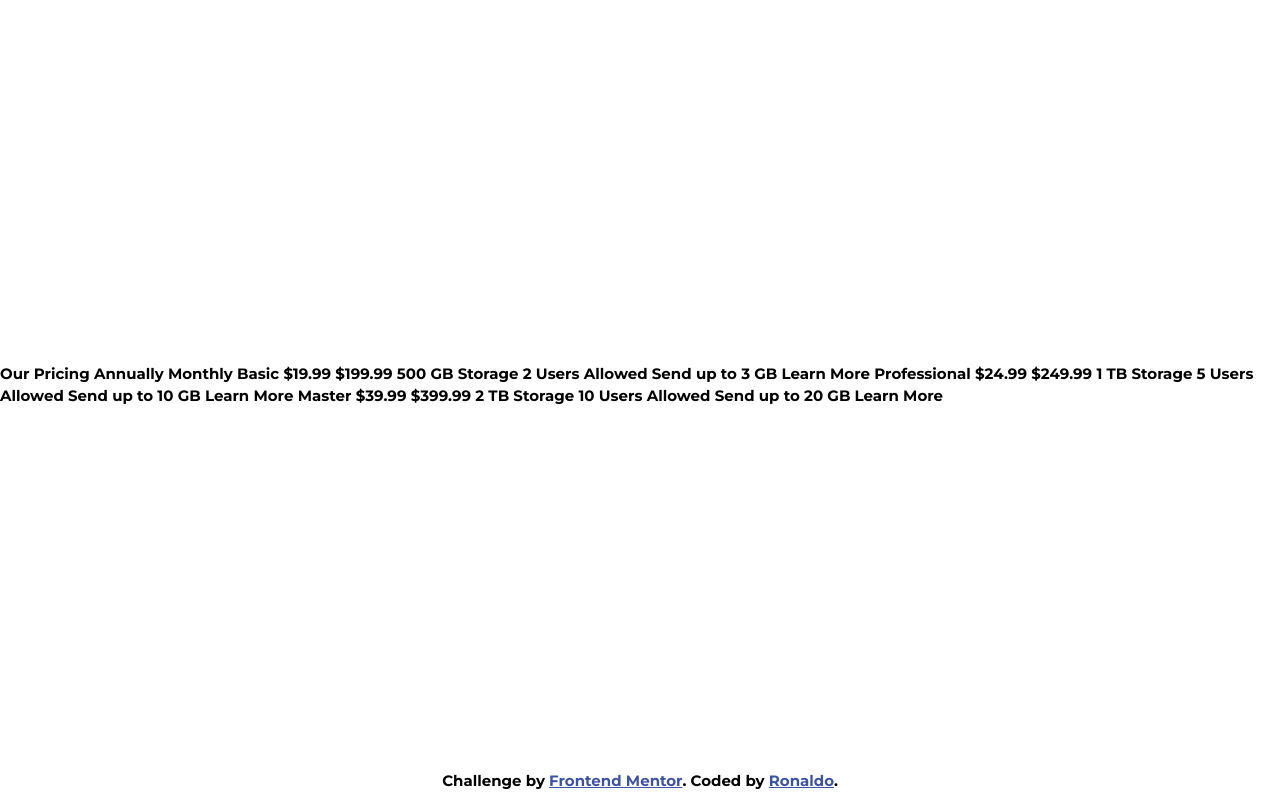
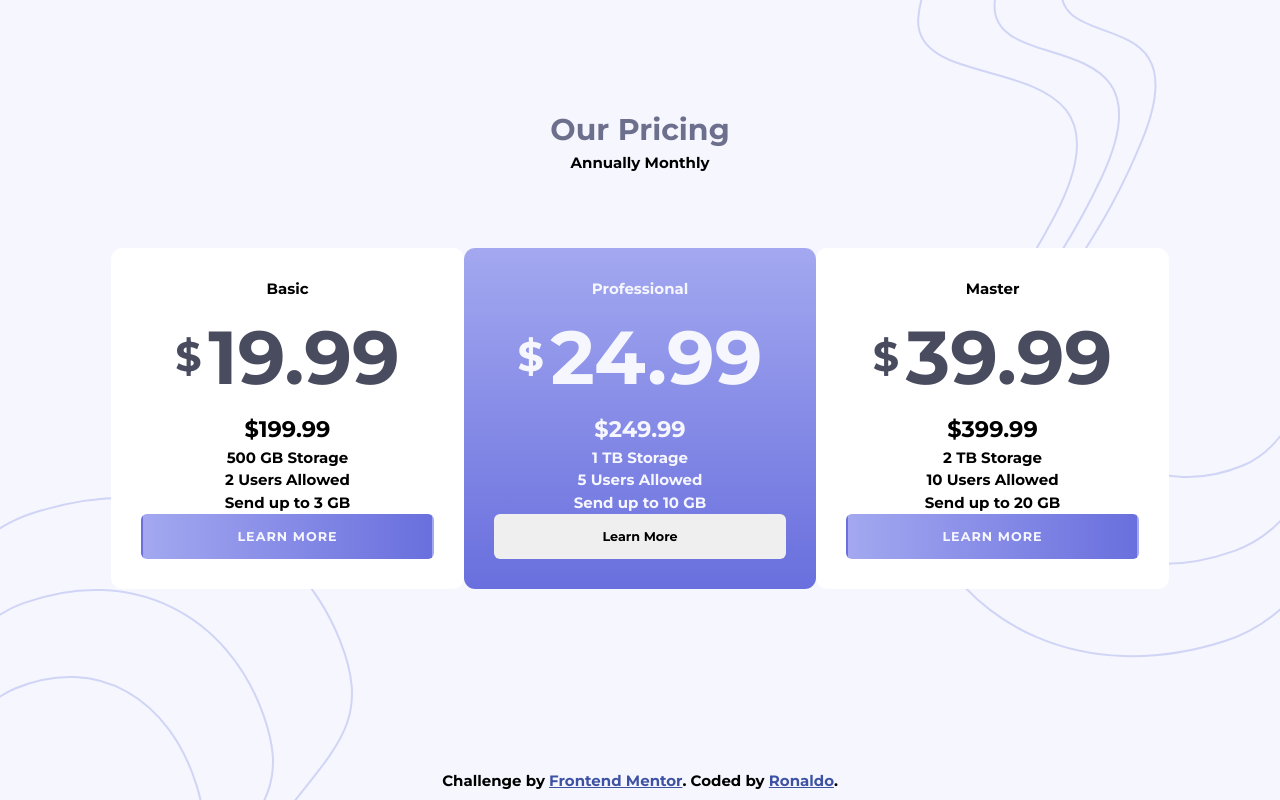
Before and after one commit to marckesin/Pricing-Component-With-Toggle, a plain HTML site: page index.html in a window 1280 px wide. Drawn offline with Linux system fonts and the light colour scheme.

Commit message:
Definições de layout

```diff
--- a/index.html
+++ b/index.html
@@ -16,11 +16,58 @@
   <body>
     <div class="container-main">
       <main>
-        Our Pricing Annually Monthly Basic &dollar;19.99 &dollar;199.99 500 GB
-        Storage 2 Users Allowed Send up to 3 GB Learn More Professional
-        &dollar;24.99 &dollar;249.99 1 TB Storage 5 Users Allowed Send up to 10
-        GB Learn More Master &dollar;39.99 &dollar;399.99 2 TB Storage 10 Users
-        Allowed Send up to 20 GB Learn More
+        <h1 class="heading">Our Pricing</h1>
+        <div class="toggle">Annually Monthly</div>
+        <div class="container-grid">
+          <div class="c-1">
+            <div class="card">
+              <p>Basic</p>
+              <div class="container-price dark-grayish-blue">
+                <p>&dollar;</p>
+                <h2 class="price-montly">19.99</h2>
+              </div>
+              <h2 class="price-annually"><span>&dollar;</span>199.99</h2>
+              <div class="list">
+                <p>500 GB Storage</p>
+                <p>2 Users Allowed</p>
+                <p>Send up to 3 GB</p>
+              </div>
+              <button class="btn">Learn More</button>
+            </div>
+          </div>
+          <div class="c-2">
+            <div class="card-middle">
+              <p>Professional</p>
+              <div class="container-price">
+                <p>&dollar;</p>
+                <h2 class="price-montly">24.99</h2>
+              </div>
+              <h2 class="price-annually"><span>&dollar;</span>249.99</h2>
+              <div class="list">
+                <p>1 TB Storage</p>
+                <p>5 Users Allowed</p>
+                <p>Send up to 10 GB</p>
+              </div>
+              <button class="btn">Learn More</button>
+            </div>
+          </div>
+          <div class="c-3">
+            <div class="card">
+              <p>Master</p>
+              <div class="container-price dark-grayish-blue">
+                <p>&dollar;</p>
+                <h2 class="price-montly">39.99</h2>
+              </div>
+              <h2 class="price-annually"><span>&dollar;</span>399.99</h2>
+              <div class="list">
+                <p>2 TB Storage</p>
+                <p>10 Users Allowed</p>
+                <p>Send up to 20 GB</p>
+              </div>
+              <button class="btn">Learn More</button>
+            </div>
+          </div>
+        </div>
       </main>
 
       <footer class="attribution mt-lg-0 mt-5">
--- a/stylesheets/_reset.scss
+++ b/stylesheets/_reset.scss
@@ -12,7 +12,7 @@
 
 html,
 body {
-  height: 100%;
+  height: auto;
   font-size: 15px;
 }
 
--- a/stylesheets/style.scss
+++ b/stylesheets/style.scss
@@ -1,13 +1,15 @@
 @use "reset";
 
-$linear-gradient: hsl(236, 72%, 79%) to hsl(237, 63%, 64%);
+$linear-gradient: hsl(236, 72%, 79%), hsl(237, 63%, 64%);
 $very-light-grayish-blue: hsl(240, 78%, 98%);
 $light-grayish-blue: hsl(234, 14%, 74%);
 $grayish-blue: hsl(233, 13%, 49%);
 $dark-grayish-blue: hsl(232, 13%, 33%);
+$white: hsl(0, 0%, 100%);
 
 main {
   margin: auto;
+  text-align: center;
 }
 
 .attribution {
@@ -19,17 +21,128 @@ main {
   }
 }
 
+.btn {
+  display: block;
+  margin: auto;
+  cursor: pointer;
+  width: 100%;
+  height: 3rem;
+  border-color: transparent;
+  border-radius: 0.4rem;
+  font-size: 0.85rem;
+}
+
+.card,
+.card-middle {
+  border-radius: 0.75rem;
+  padding: 2rem;
+  width: 100%;
+}
+
+.card {
+  background-color: $white;
+
+  .btn {
+    background-image: linear-gradient(90deg, $linear-gradient);
+    color: $very-light-grayish-blue;
+    letter-spacing: 1px;
+    text-transform: uppercase;
+  }
+}
+
+.card-middle {
+  background-image: linear-gradient(180deg, $linear-gradient);
+  color: $very-light-grayish-blue;
+  transform: scaleY(1rem);
+}
+
+.container-grid {
+  display: grid;
+  grid-auto-columns: 2fr;
+  grid-template-areas: "c-1 c-2 c-3";
+  width: 70.5rem;
+  height: 32.6rem;
+}
+
 .container-main {
   height: 100vh;
   display: flex;
   flex-direction: column;
   justify-content: space-between;
   padding-bottom: 0.5rem;
+  background: url("../images/bg-top.svg") no-repeat right top,
+    url("../images/bg-bottom.svg") no-repeat left bottom,
+    $very-light-grayish-blue;
 }
 
-.container-grid {
-  display: grid;
-  grid-auto-columns: 2fr;
-  grid-template-areas: "c-1 c-2 c-3";
-  gap: 1.5rem;
+.container-price {
+  display: flex;
+  align-items: center;
+  justify-content: center;
+  gap: 0.45rem;
+
+  p {
+    font-size: 2.75rem;
+  }
+
+  .price-annually {
+    display: none;
+  }
+
+  .price-montly {
+    font-size: 5rem;
+  }
 }
+
+.c-1,
+.c-2,
+.c-3 {
+  display: flex;
+  align-items: center;
+}
+
+.c-1 {
+  grid-area: c-1;
+}
+
+.c-2 {
+  grid-area: c-2;
+}
+
+.c-3 {
+  grid-area: c-3;
+}
+
+.dark-grayish-blue {
+  color: $dark-grayish-blue;
+}
+
+.heading {
+  color: $grayish-blue;
+}
+
+.list {
+  display: flex;
+  flex-direction: column;
+}
+
+@media (max-width: 600px) {
+  main {
+    width: 100%;
+  }
+
+  .container-grid {
+    width: auto;
+    height: auto;
+    row-gap: 2rem;
+    grid-template-areas:
+      "c-1"
+      "c-2"
+      "c-3";
+  }
+
+  .container-main {
+    padding: 3rem 1.25rem;
+    height: auto;
+  }
+}
```
Also changed, not shown: stylesheets/style.css.
